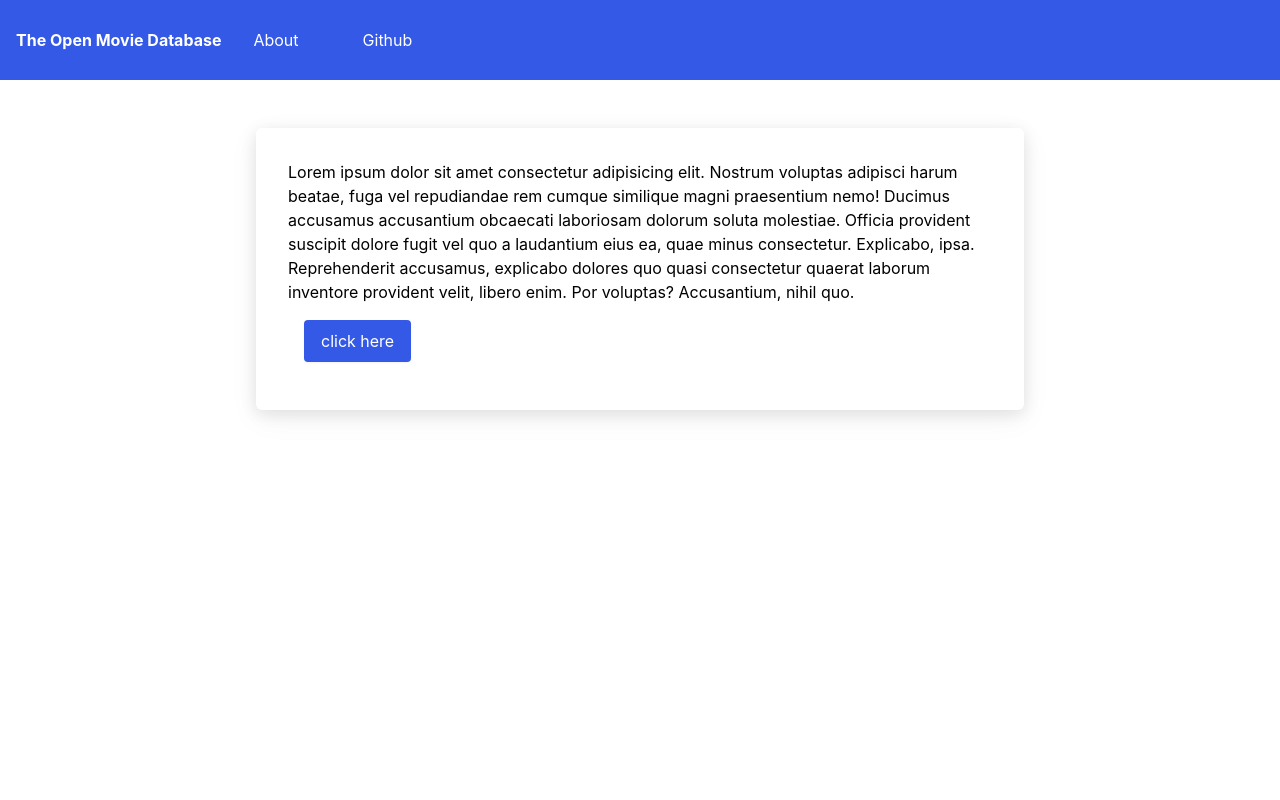
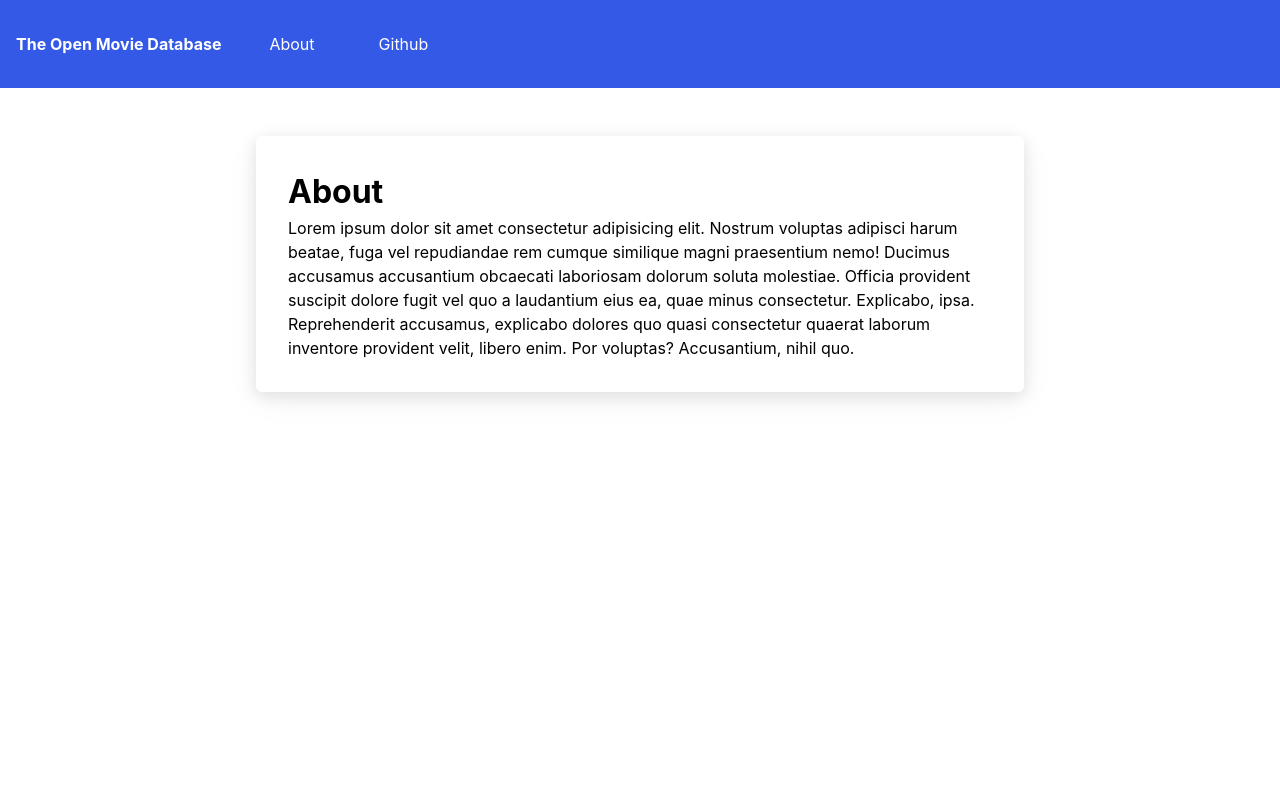
Before and after one commit to pooyadhgh/react-omdb, a React (Create React App) app: page /about in a window 1280 px wide. Shown: the top 800 px of the page. Built offline with nearby package versions, Linux system fonts and the light colour scheme; no server answers.

Commit message:
Add pages

```diff
--- a/package.json
+++ b/package.json
@@ -10,12 +10,8 @@
     "axios": "^0.23.0",
     "react": "^17.0.2",
     "react-dom": "^17.0.2",
-    "react-redux": "^7.2.5",
     "react-router-dom": "^5.3.0",
     "react-scripts": "4.0.3",
-    "redux": "^4.1.1",
-    "redux-devtools-extension": "^2.13.9",
-    "redux-thunk": "^2.3.0",
     "web-vitals": "^1.0.1"
   },
   "scripts": {
--- a/src/App.js
+++ b/src/App.js
@@ -1,24 +1,16 @@
-import Card from './components/Card/Card';
+import { BrowserRouter as Router, Route } from 'react-router-dom';
 import Layout from './components/Layout/Layout';
-import Button from './components/Button/Button';
+import About from './pages/About/About';
+import HomePage from './pages/HomePage/HomePage';
 
 const App = () => {
   return (
-    <Layout>
-      <Card>
-        <p>
-          Lorem ipsum dolor sit amet consectetur adipisicing elit. Nostrum
-          voluptas adipisci harum beatae, fuga vel repudiandae rem cumque
-          similique magni praesentium nemo! Ducimus accusamus accusantium
-          obcaecati laboriosam dolorum soluta molestiae. Officia provident
-          suscipit dolore fugit vel quo a laudantium eius ea, quae minus
-          consectetur. Explicabo, ipsa. Reprehenderit accusamus, explicabo
-          dolores quo quasi consectetur quaerat laborum inventore provident
-          velit, libero enim. Por voluptas? Accusantium, nihil quo.
-        </p>
-        <Button type="submit">click here</Button>
-      </Card>
-    </Layout>
+    <Router>
+      <Layout>
+        <Route path="/" component={HomePage} exact />
+        <Route path="/about" component={About} />
+      </Layout>
+    </Router>
   );
 };
 
--- a/src/components/Header/Header.module.css
+++ b/src/components/Header/Header.module.css
@@ -2,7 +2,9 @@ h1 a {
   color: #fff;
   font-size: 1rem;
   text-decoration: none;
-  line-height: 4rem;
+  display: block;
+  height: 3rem;
+  margin: 1rem 1rem 0 0;
 }
 
 .header {
@@ -15,6 +17,9 @@ h1 a {
 }
 
 @media screen and (min-width: 768px) {
+  h1 a {
+    margin-top: 1.5rem;
+  }
   .header {
     flex-direction: row;
     align-items: center;
--- a/src/components/NavLinks/NavLinks.module.css
+++ b/src/components/NavLinks/NavLinks.module.css
@@ -7,7 +7,7 @@
 }
 
 .nav-links li {
-  margin: 1rem 1rem;
+  margin: 0 1rem 0 0;
   list-style: none;
 }
 
--- /dev/null
+++ b/src/pages/About/About.js
@@ -0,0 +1,21 @@
+import Card from '../../components/Card/Card';
+
+const About = () => {
+  return (
+    <Card>
+      <h1>About</h1>
+      <p>
+        Lorem ipsum dolor sit amet consectetur adipisicing elit. Nostrum
+        voluptas adipisci harum beatae, fuga vel repudiandae rem cumque
+        similique magni praesentium nemo! Ducimus accusamus accusantium
+        obcaecati laboriosam dolorum soluta molestiae. Officia provident
+        suscipit dolore fugit vel quo a laudantium eius ea, quae minus
+        consectetur. Explicabo, ipsa. Reprehenderit accusamus, explicabo dolores
+        quo quasi consectetur quaerat laborum inventore provident velit, libero
+        enim. Por voluptas? Accusantium, nihil quo.
+      </p>
+    </Card>
+  );
+};
+
+export default About;
--- /dev/null
+++ b/src/pages/HomePage/HomePage.js
@@ -0,0 +1,27 @@
+import Card from '../../components/Card/Card';
+import Button from '../../components/Button/Button';
+import api from '../../api/api';
+
+const HomePage = () => {
+  api
+    .getData({ s: 'game' })
+    .then(data => console.log(data))
+    .catch(err => console.log(err));
+  return (
+    <Card>
+      <p>
+        Lorem ipsum dolor sit amet consectetur adipisicing elit. Nostrum
+        voluptas adipisci harum beatae, fuga vel repudiandae rem cumque
+        similique magni praesentium nemo! Ducimus accusamus accusantium
+        obcaecati laboriosam dolorum soluta molestiae. Officia provident
+        suscipit dolore fugit vel quo a laudantium eius ea, quae minus
+        consectetur. Explicabo, ipsa. Reprehenderit accusamus, explicabo dolores
+        quo quasi consectetur quaerat laborum inventore provident velit, libero
+        enim. Por voluptas? Accusantium, nihil quo.
+      </p>
+      <Button type="submit">click here</Button>
+    </Card>
+  );
+};
+
+export default HomePage;
```
Also changed, not shown: 2 other files (tests, documents, lock files or other folders).
